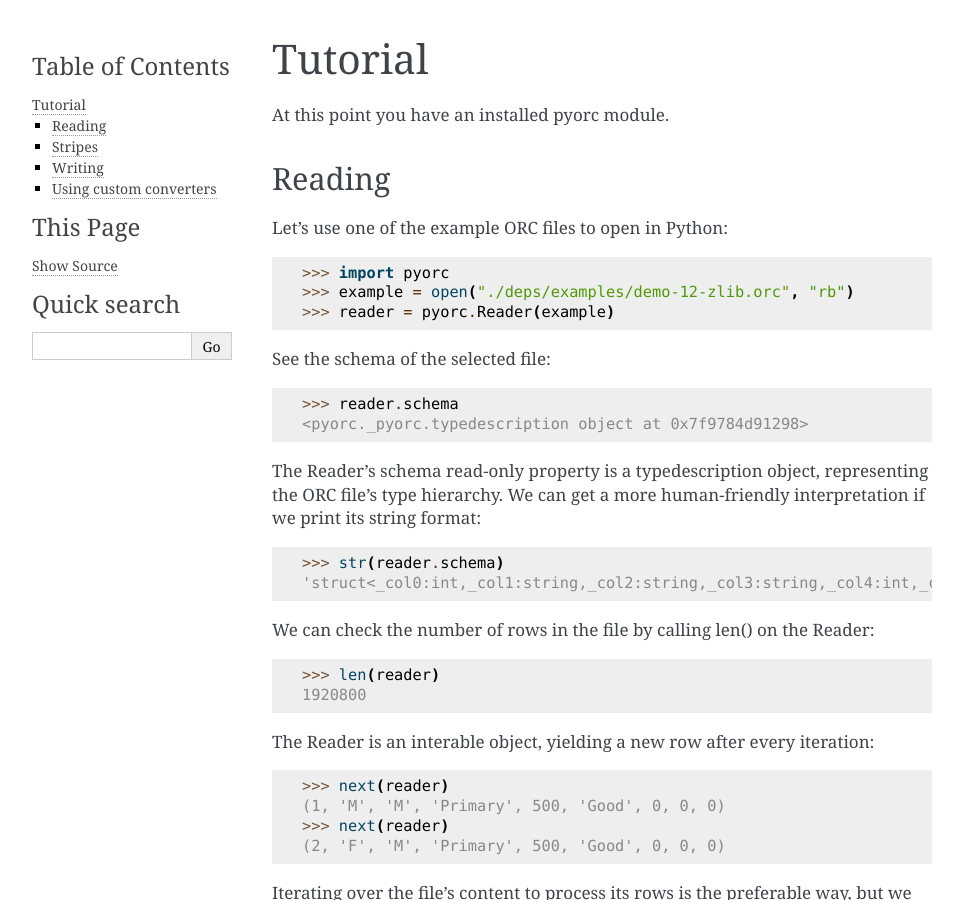
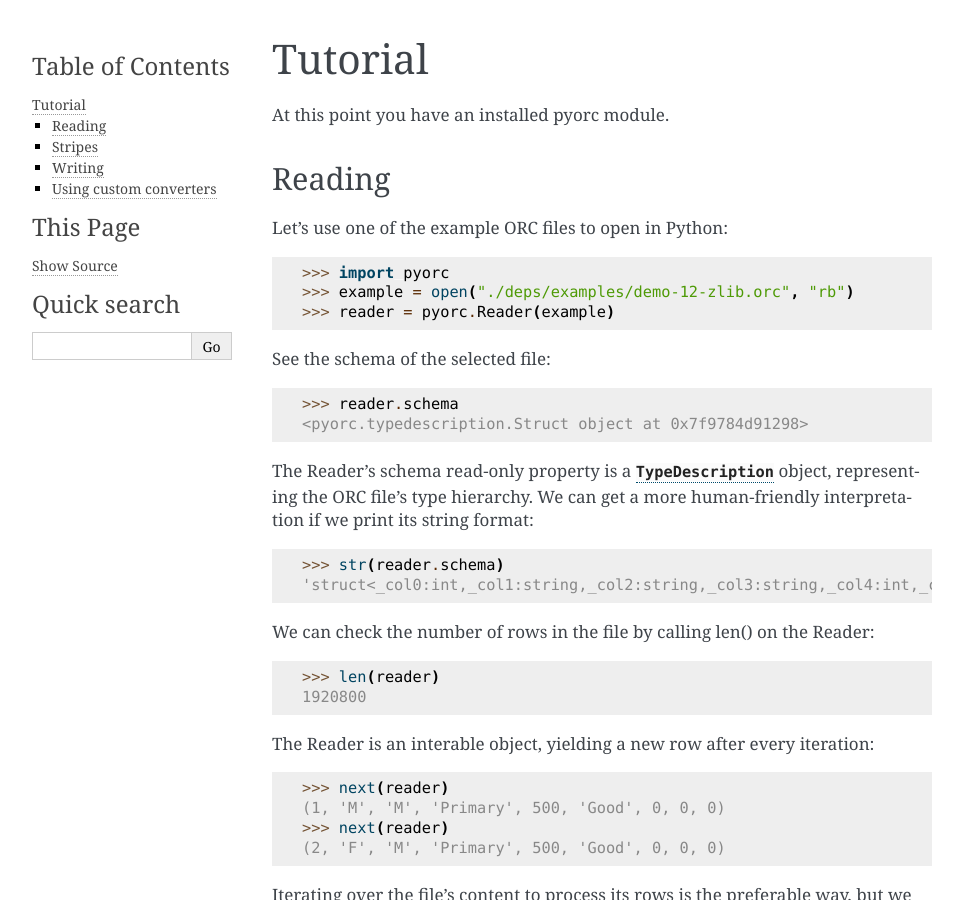
Before and after one commit to noirello/pyorc, a Sphinx documentation site: the page built from docs/tutorial.rst, in a window 1280 px wide and 900 px high. Shown: the whole window, without its empty margins (148-1111 px from the left). Built offline with Sphinx 7.4.7, drawn with Linux system fonts in a browser that asks for light colours; some of the changed text lies outside the part shown.

Commit message:
Small documentum fixes

```diff
--- a/docs/api.rst
+++ b/docs/api.rst
@@ -430,7 +430,7 @@ API documentation
                   converters=None)
 
     An object to write ORC files. The `fileo` must be a binary stream.
-    The `schema` must be :class:`typedescription` or a valid ORC schema
+    The `schema` must be :class:`TypeDescription` or a valid ORC schema
     definition as a string.
 
     With the `bloom_filter_columns` a list of column ids or field names
@@ -510,7 +510,7 @@ API documentation
 
 .. attribute:: Writer.schema
 
-    A :class:`typedescription` object of the ORC file's schema.
+    A :class:`TypeDescription` object of the ORC file's schema.
 
 Enums
 =====
--- a/docs/install.rst
+++ b/docs/install.rst
@@ -51,8 +51,8 @@ To make that easier, the project's `setup.py` file also contains a
 
 .. note::
     The ``build_orc`` command has a ``--orc-version`` and a ``--source-url``
-    parameter for changing the default ORC library version or the source URL
-    where to download the source zip respectively.
+    parameter for changing the default ORC library version or the URL of the
+    source zip to download respectively.
 
 You also need the `pybind11` Python package to be installed before running
 the installation::
--- a/docs/tutorial.rst
+++ b/docs/tutorial.rst
@@ -15,9 +15,9 @@ Let's use one of the example ORC files to open in Python::
 See the schema of the selected file::
 
     >>> reader.schema
-    <pyorc._pyorc.typedescription object at 0x7f9784d91298>
+    <pyorc.typedescription.Struct object at 0x7f9784d91298>
 
-The Reader's schema read-only property is a typedescription object,
+The Reader's schema read-only property is a :class:`TypeDescription` object,
 representing the ORC file's type hierarchy. We can get a more human-friendly
 interpretation if we print its string format::
 
@@ -112,7 +112,7 @@ Writing
 
 To write a new ORC file we need to open a binary file-like object and pass
 to a Writer object with an ORC schema description. The schema can be a
-typedescription or a simple string ORC schema definition::
+TypeDescription or a simple string ORC schema definition::
 
     >>> output = open("./new.orc", "wb")
     >>> writer = pyorc.Writer(output, "struct<col0:int,col1:string>")
```
Also changed, not shown: other parts of docs/tutorial.rst (+1 -1 lines).
